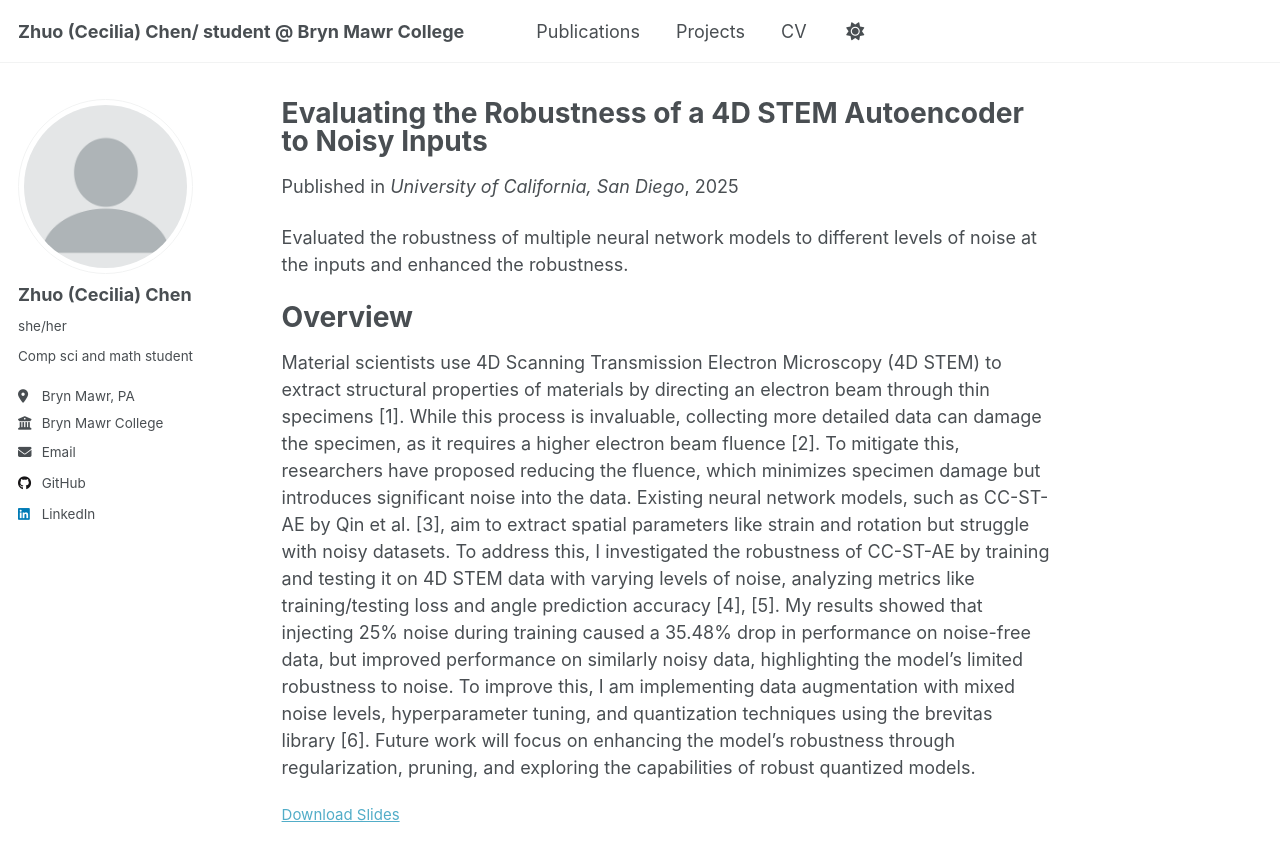
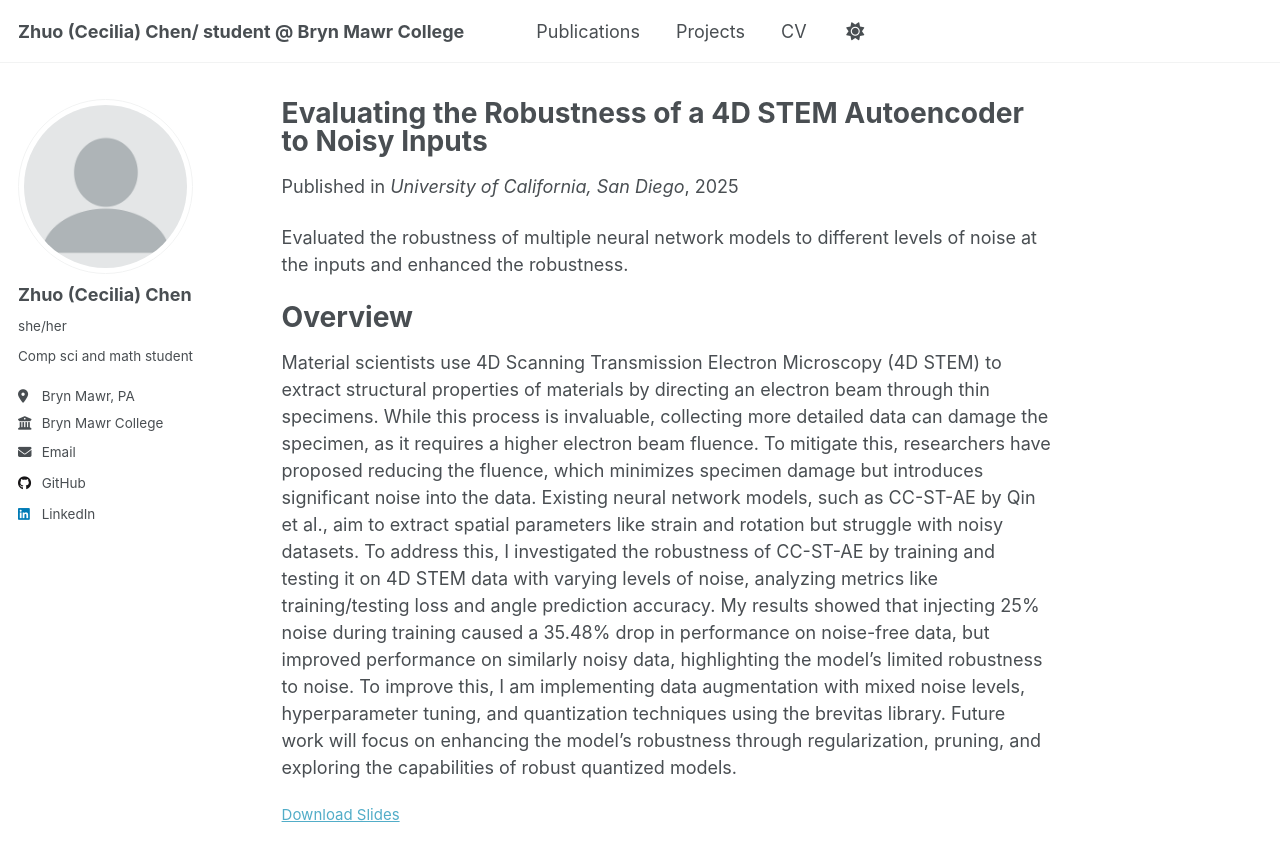
Before and after one commit to Cecilia7717/Cecilia7717.github.io, a Jekyll site: the page built from _projects/robustness-of-scientific-ml.md, in a window 1280 px wide and 900 px high. Shown: the top 861 px of the window. Built offline with Jekyll 4.4.1, drawn with Linux system fonts in a browser that asks for light colours.

Commit message:
Update robustness-of-scientific-ml.md

```diff
--- a/_projects/robustness-of-scientific-ml.md
+++ b/_projects/robustness-of-scientific-ml.md
@@ -14,17 +14,17 @@ Overview
 ======
 
 Material scientists use 4D Scanning Transmission Electron Microscopy (4D STEM) to extract
-structural properties of materials by directing an electron beam through thin specimens [1]. While
+structural properties of materials by directing an electron beam through thin specimens. While
 this process is invaluable, collecting more detailed data can damage the specimen, as it requires a
-higher electron beam fluence [2]. To mitigate this, researchers have proposed reducing the fluence,
+higher electron beam fluence. To mitigate this, researchers have proposed reducing the fluence,
 which minimizes specimen damage but introduces significant noise into the data. Existing neural
-network models, such as CC-ST-AE by Qin et al. [3], aim to extract spatial parameters like strain
+network models, such as CC-ST-AE by Qin et al., aim to extract spatial parameters like strain
 and rotation but struggle with noisy datasets. To address this, I investigated the robustness of
 CC-ST-AE by training and testing it on 4D STEM data with varying levels of noise, analyzing
-metrics like training/testing loss and angle prediction accuracy [4], [5]. My results showed that
+metrics like training/testing loss and angle prediction accuracy. My results showed that
 injecting 25% noise during training caused a 35.48% drop in performance on noise-free data, but
 improved performance on similarly noisy data, highlighting the model’s limited robustness to noise.
 To improve this, I am implementing data augmentation with mixed noise levels, hyperparameter
-tuning, and quantization techniques using the brevitas library [6]. Future work will focus on
+tuning, and quantization techniques using the brevitas library. Future work will focus on
 enhancing the model’s robustness through regularization, pruning, and exploring the capabilities
 of robust quantized models.
```
